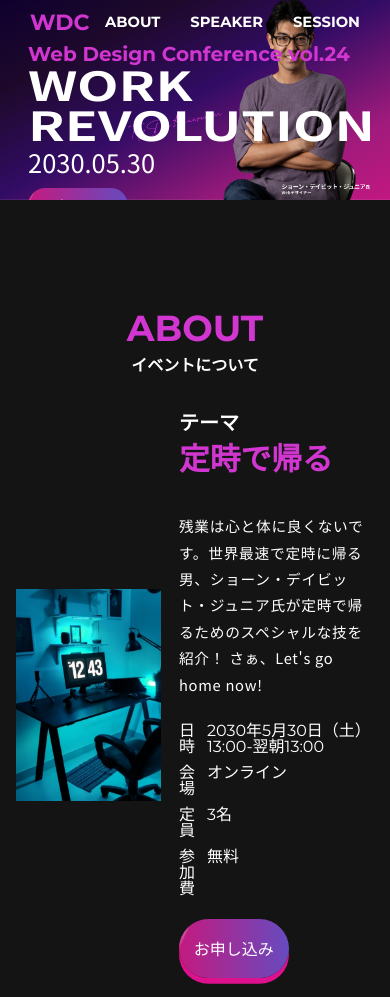
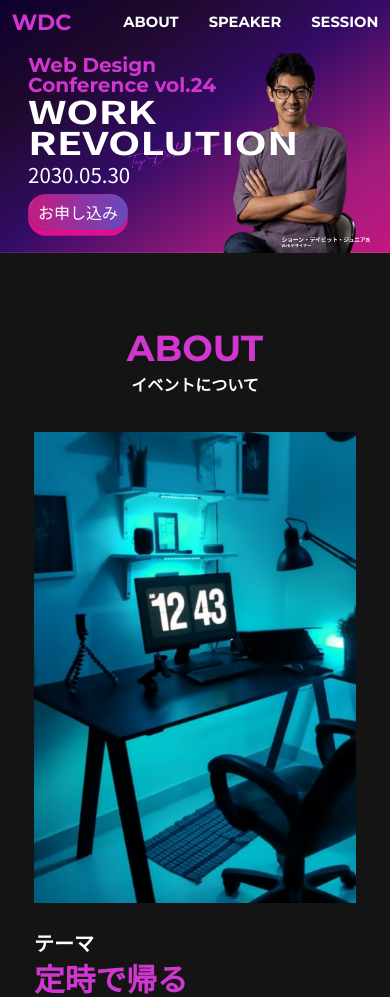
Before and after one commit to Narui-Tomoka/-WDC-, a website built with Vite: page index.html in a window 390 px wide. Shown: the top 997 px of the page. Built offline with nearby package versions, Linux system fonts and the light colour scheme.

Commit message:
タイトル改行。ABOUTのレスポンシブレイアウト作成。fvの文字大きさとアスペクト比調整。

```diff
--- a/index.html
+++ b/index.html
@@ -35,7 +35,9 @@
       <section id="fv" class="fv">
         <div class="fv__text__area">
           <h1 class="fv__title">
-            <span class="wdc f-mont bold">Web Design Conference vol.24</span>
+            <span class="wdc f-mont bold"
+              >Web Design <br class="pc-off" />Conference vol.24</span
+            >
             <span class="work">WORK<br />REVOLUTION</span>
           </h1>
           <time class="fv__time" datetime="2030-05-30">2030.05.30</time>
@@ -54,7 +56,7 @@
             <span class="f-mont bold section__title-main">ABOUT</span>
             <span class="section__title-label">イベントについて</span>
           </h2>
-          <div class="about__container l-menu">
+          <div class="about__container">
             <div class="about__img-area">
               <img src="./src/images/about.png" alt="" />
             </div>
@@ -77,7 +79,9 @@
                 <dt class="f-mont">参加費</dt>
                 <dd class="f-mont">無料</dd>
               </dl>
-              <a href="#register" class="about__btn"> お申し込み </a>
+              <div class="about__btn--wrap">
+                <a href="#register" class="about__btn"> お申し込み </a>
+              </div>
             </div>
           </div>
         </div>
--- a/src/styles/base/_helpers.scss
+++ b/src/styles/base/_helpers.scss
@@ -1,4 +1,5 @@
 //  ちょっとした便利クラス（ユーティリティ）
+@use "./mixins" as mix;
 
 // fonts
 // montserrat
@@ -21,3 +22,11 @@
   width: 1100px;
   max-width: 100%;
 }
+
+// レスポンシブデザイン　メニュー改行用
+.pc-off {
+  display: none;
+  @include mix.mq(pc-to-tab) {
+    display: block;
+  }
+}
--- a/src/styles/base/_mixins.scss
+++ b/src/styles/base/_mixins.scss
@@ -18,3 +18,14 @@
 //     @content;
 //   }
 // }
+@use "sass:map";
+@use "./variables" as vars;
+
+// ==========================================================================
+// メディアクエリ（ブレイクポイント用）
+// ==========================================================================
+@mixin mq($breakpoint) {
+  @media #{map.get(vars.$breakpoints, $breakpoint)} {
+    @content;
+  }
+}
--- a/src/styles/base/_root.scss
+++ b/src/styles/base/_root.scss
@@ -10,6 +10,7 @@
   --fz48: clamp(2.2rem, 0.873rem + 5.66vw, 4.8rem);
   --fz42: clamp(2rem, 0.878rem + 4.79vw, 4.2rem);
   --fz36: clamp(2rem, 1.184rem + 3.48vw, 3.6rem);
+  --fz36-date: clamp(1.6rem, 0.873rem + 3vw, 3.6rem);
   --fz26: clamp(2rem, 1.694rem + 1.31vw, 2.6rem);
   --fz22: clamp(1.8rem, 1.596rem + 0.87vw, 2.2rem);
   --fz24: clamp(1.8rem, 1.494rem + 1.31vw, 2.4rem);
--- a/src/styles/base/_variables.scss
+++ b/src/styles/base/_variables.scss
@@ -20,4 +20,29 @@
 $color-main: #d136d1;
 $color-sub: #fff;
 
-$section-padding: 110px;
+$section-padding: clamp(6rem, 4.182rem + 9.09vw, 11rem);
+
+// ブレイクポイント
+$breakpoints: (
+  // ===== PC =====
+  "pc-wide": "screen and (max-width: 1280px) and (min-width: 1024px)",
+  // 大きめPC（可変font-size用）
+  "pc-mid": "screen and (max-width: 1260px)",
+  // 英語FVなど微調整
+  "pc-narrow": "screen and (max-width: 1100px)",
+  // PC下限・タブレット手前
+  "pc-to-tab": "screen and (max-width: 1000px)",
+  // PC→タブレット遷移
+  "pc": "screen and (min-width: 801px)",
+
+  // ===== TABLET / SP =====
+  "tab": "screen and (max-width: 800px)",
+  // メインSP・タブレット
+  "tab-wide": "screen and (max-width: 851px)",
+
+  // tel制御など特殊用途
+  // ===== SP =====
+  "sp-wide": "screen and (max-width: 430px) and (min-width: 376px)",
+  // iPhone Pro / Plus
+  "sp": "screen and (max-width: 375px)" // 標準SP・最小幅
+);
--- a/src/styles/layout/_header.scss
+++ b/src/styles/layout/_header.scss
@@ -7,9 +7,9 @@
   z-index: 1000;
 }
 .header__menu {
-  padding-top: clamp(1rem, 3%, 30px);
-  padding-left: 3rem;
-  padding-right: 3rem;
+  padding-top: clamp(1rem, 3%, 3rem);
+  padding-left: clamp(1rem, 3%, 3rem);
+  padding-right: clamp(1rem, 3%, 3rem);
   position: absolute; // z-indexを使って画像の上にメニューを置くための指定
   z-index: 20;
   width: 100%;
--- a/src/styles/pages/_home.scss
+++ b/src/styles/pages/_home.scss
@@ -1,5 +1,6 @@
 @use "../base/variables" as vars;
 @use "../components/buttons" as b;
+@use "../base/mixins" as mix;
 
 // ↓ページ固有のスコープにするためのpage-homeクラス
 .page-home {
@@ -19,6 +20,9 @@
     aspect-ratio: 683 / 350;
     position: relative;
     overflow: hidden; // 人物画像がはみ出ることを想定し設定
+    @include mix.mq(tab) {
+      aspect-ratio: 540 / 350; // 申し込みボタンの見切れ防止
+    }
   }
   // むやみに&でつなげない
   // できれば3階層までに抑えるように
@@ -38,7 +42,7 @@
   }
   .fv__title .work {
     font-size: clamp(
-      4rem,
+      3rem,
       8vw,
       10rem
     ); // 一度しか使わなそうなので変数に入れない
@@ -50,7 +54,7 @@
   }
   .fv__time {
     display: block;
-    font-size: var(--fz36);
+    font-size: var(--fz36-date);
     margin-top: clamp(0.4rem, 1.5vw, 1rem);
   }
   .fv__btn {
@@ -59,7 +63,7 @@
     padding-top: clamp(0.8rem, 2.5vw, 2.9rem);
     padding-bottom: clamp(0.8rem, 2.5vw, 2.9rem);
     font-size: var(--fz18);
-    margin-top: clamp(1rem, 4%, 3.2rem);
+    margin-top: clamp(1rem, 2%, 3.2rem);
     &::after {
       @include b.shine-btn;
     }
@@ -95,15 +99,34 @@
   }
   .about__container {
     margin-top: clamp(3rem, 1.469rem + 6.53vw, 6rem);
+    display: flex;
+    justify-content: space-between;
+    align-items: center;
+    @include mix.mq(pc-to-tab) {
+      flex-direction: column;
+    }
   }
   .about__img-area {
     width: 40.5%;
+    text-align: center;
+    @include mix.mq(pc-to-tab) {
+      width: 90%;
+    }
     img {
       max-width: 100%;
+      @include mix.mq(pc-to-tab) {
+        width: 100%;
+        max-width: 700px;
+        max-height: 500px;
+      }
     }
   }
   .about__text-area {
     width: 54.5%;
+    @include mix.mq(pc-to-tab) {
+      width: 90%;
+      margin-top: 3rem;
+    }
   }
   .about__subtitle {
     &-label {
@@ -142,9 +165,12 @@
       }
     }
   }
+  .about__btn--wrap {
+    text-align: center;
+  }
   .about__btn {
     @include b.btn-base;
-    width: clamp(4.8rem, -4.486rem + 39.62vw, 23rem);
+    width: clamp(4.8rem, -3.7rem + 39.62vw, 23rem);
     padding-top: clamp(2rem, 1.796rem + 0.87vw, 2.4rem);
     padding-bottom: clamp(2rem, 1.796rem + 0.87vw, 2.4rem);
     font-size: var(--fz18);
```
